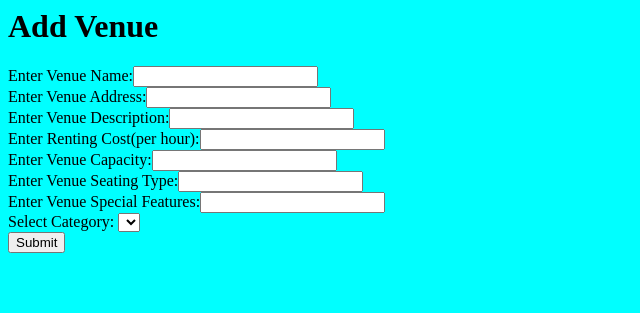
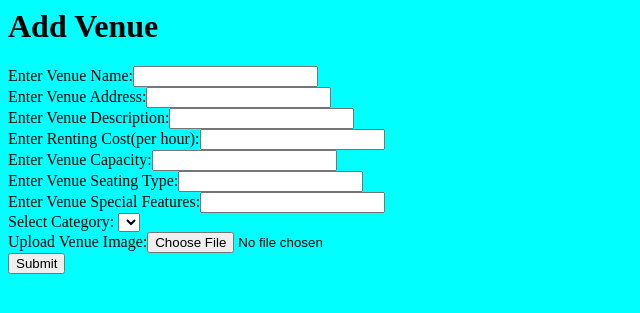
Before and after one commit to 202012092/Eventrra, a Django app: page /addVenue in a window 1280 px wide. Shown: the top 313 px of the page, without its empty margins (0-640 px from the left). Run offline with Django 3.2, Linux system fonts and the light colour scheme; lists and menus that the app fills with data are empty.

Commit message:
Image Added

```diff
--- a/eventmanager/accounts/models.py
+++ b/eventmanager/accounts/models.py
@@ -30,3 +30,4 @@ class Venues(models.Model):
     venue_special_features = models.CharField(max_length=100)
     category_id = models.ForeignKey('EventCategories',on_delete=models.CASCADE)
     venue_holder_id = models.ForeignKey('VenueHolderAccounts',on_delete=models.CASCADE)
+    venue_image = models.ImageField(upload_to='pics')
--- a/eventmanager/accounts/views.py
+++ b/eventmanager/accounts/views.py
@@ -178,6 +178,7 @@ def venueregister(request):
         venue_special_features = request.POST['venuefeat']
         category_id = request.POST['categories']
         cat = EventCategories.objects.get(category_id = category_id)
+        venue_image = request.FILES['image']
 
         error_message = None
         if(not venue_name):
@@ -194,9 +195,11 @@ def venueregister(request):
             error_message = "Seating Type required"
         elif(not venue_special_features):
             error_message = "Special Features required"
+        elif(not venue_image):
+            error_message = "Venue Image required"
 
         if not error_message:
-            venue = Venues(venue_name = venue_name,venue_address = venue_address, venue_description = venue_description, venue_cost = venue_cost, venue_capacity = venue_capacity, venue_seating_type = venue_seating_type, venue_special_features = venue_special_features, category_id = cat, venue_holder_id = vh_current_user)
+            venue = Venues(venue_name = venue_name,venue_address = venue_address, venue_description = venue_description, venue_cost = venue_cost, venue_capacity = venue_capacity, venue_seating_type = venue_seating_type, venue_special_features = venue_special_features, category_id = cat, venue_holder_id = vh_current_user, venue_image = venue_image)
             venue.save()
 
             global vhvenuelist
@@ -233,6 +236,8 @@ def venueupdate(request):
         cat = EventCategories.objects.get(category_id = category_id)
         editrow.category_id = cat
 
+        if len(request.FILES) != 0:
+            editrow.venue_image = request.FILES['image']
         editrow.save()
         global vhvenuelist
         vhvenuelist = Venues.objects.filter(venue_holder_id = vh_current_user.venueholder_id)
--- a/eventmanager/eventmanager/settings.py
+++ b/eventmanager/eventmanager/settings.py
@@ -136,3 +136,7 @@ STATIC_ROOT = os.path.join(BASE_DIR, 'assets')
 # https://docs.djangoproject.com/en/3.2/ref/settings/#default-auto-field
 
 DEFAULT_AUTO_FIELD = 'django.db.models.BigAutoField'
+
+
+MEDIA_URL = '/media/'
+MEDIA_ROOT = os.path.join(BASE_DIR,'media')
--- a/eventmanager/eventmanager/urls.py
+++ b/eventmanager/eventmanager/urls.py
@@ -13,10 +13,16 @@ Including another URLconf
     1. Import the include() function: from django.urls import include, path
     2. Add a URL to urlpatterns:  path('blog/', include('blog.urls'))
 """
+from django.conf.urls import url
 from django.contrib import admin
 from django.urls import path, include
+from django.conf import settings
+from django.conf.urls.static import static
 
 urlpatterns = [
     path('', include('accounts.urls')),
     path('admin/', admin.site.urls),
 ]
+
+
+urlpatterns = urlpatterns + static(settings.MEDIA_URL, document_root=settings.MEDIA_ROOT)
--- a/eventmanager/templates/addvenue.html
+++ b/eventmanager/templates/addvenue.html
@@ -2,7 +2,7 @@
 
 {% block content %}
 <h1>Add Venue</h1>
-<form action="venueRegistration" method='post'>
+<form action="venueRegistration" method='post' enctype="multipart/form-data">
 
     {% csrf_token %}
     {% if error %}
@@ -21,6 +21,7 @@
             <option value={{cat.category_id}}>{{cat.category_name}}</option>
         {% endfor %}
     </select><br>
-    <input type="submit">
+    Upload Venue Image:<input type="file" name="image">
+    <br><input type="submit">
 </form>
 {% endblock %}
--- a/eventmanager/templates/editvenue.html
+++ b/eventmanager/templates/editvenue.html
@@ -2,7 +2,7 @@
 
 {% block content %}
 <h1>Edit Venue</h1>
-<form action="venueUpdate" method='post'>
+<form action="venueUpdate" method='post' enctype="multipart/form-data">
 
     {% csrf_token %}
     Venue Name:<input type="text" name="vname" value="{{venue.venue_name}}"><br>
@@ -22,6 +22,8 @@
             {% endif %}
         {% endfor %}
     </select><br>
-    <input type="submit">
+    Current Venue Image:<img src="{{venue.venue_image.url}}" height="300" width="500">
+    <br>Upload New Venue Image:<input type="file" name="image">
+    <br><input type="submit">
 </form>
 {% endblock %}
--- a/eventmanager/templates/venuedisplay.html
+++ b/eventmanager/templates/venuedisplay.html
@@ -3,7 +3,8 @@
 {% block content %}
 
 <h1>Venue Template: {{venue.venue_name}}</h1>
-VName: {{venue.venue_name}}<br>
+Image: <img src="{{venue.venue_image.url}}" height="300" width="500">
+<br>VName: {{venue.venue_name}}<br>
 VAdd: {{venue.venue_address}}<br>
 VDesc: {{venue.venue_description}}<br>
 VCost: {{venue.venue_cost}}<br>
```
Also changed, not shown: eventmanager/accounts/migrations/0007_venues_venue_image.py (added), eventmanager/media/pics/wallpaper_4k_tavern.jpg (added), 1 other file.
